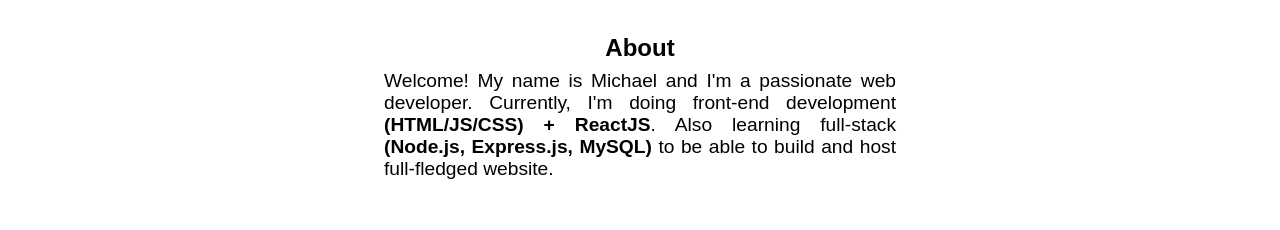
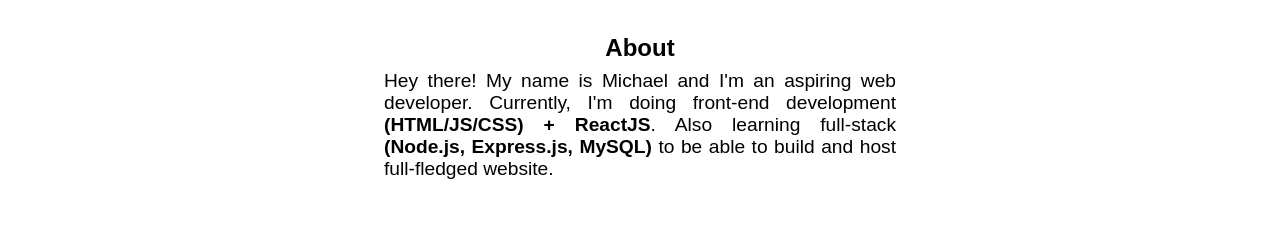
Before and after one commit to Str4yWolf/portfolio, a React (Create React App) app: page / in a window 1280 px wide. Shown: the part 432-662 px from the top of the page. Built offline with nearby package versions, Linux system fonts and the light colour scheme.

Commit message:
Small change

```diff
--- a/src/App.js
+++ b/src/App.js
@@ -63,7 +63,7 @@
         <div className="about">
           <h2>About</h2>
           <p>
-            Welcome! My name is Michael and I'm a passionate web developer. Currently, I'm doing front-end development <strong>(HTML/JS/CSS) + ReactJS</strong>. Also learning full-stack <strong>(Node.js, Express.js, MySQL)</strong> to be able to build and host full-fledged website.
+            Hey there! My name is Michael and I'm an aspiring web developer. Currently, I'm doing front-end development <strong>(HTML/JS/CSS) + ReactJS</strong>. Also learning full-stack <strong>(Node.js, Express.js, MySQL)</strong> to be able to build and host full-fledged website.
           </p>
         </div>
 
```
